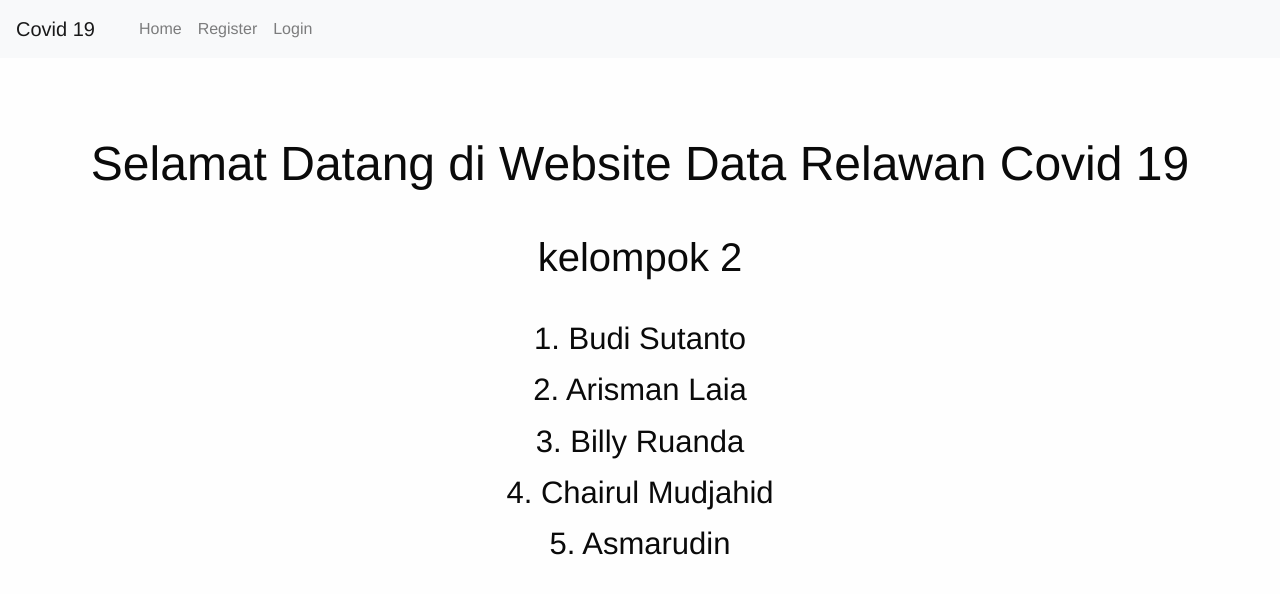
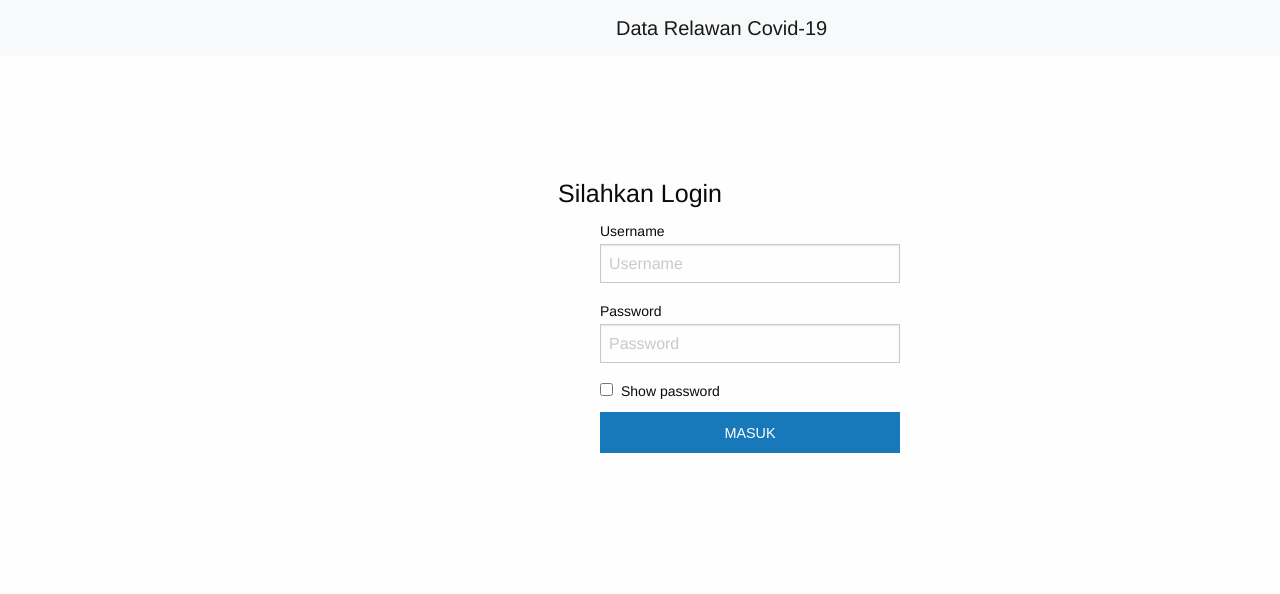
Before and after one commit to budisutanto/UAS, a PHP site: page / in a window 1280 px wide. Shown: the top 594 px of the page. Run offline with PHP 8.4, Linux system fonts and the light colour scheme.

Commit message:
publish file UAS

```diff
--- a/db_phplogin.sql
+++ b/db_phplogin.sql
@@ -3,7 +3,7 @@
 -- https://www.phpmyadmin.net/
 --
 -- Host: 127.0.0.1
--- Generation Time: Jul 16, 2020 at 07:54 PM
+-- Generation Time: Jul 16, 2020 at 10:59 PM
 -- Server version: 10.1.35-MariaDB
 -- PHP Version: 7.2.9
 
@@ -158,7 +158,7 @@ ALTER TABLE `data_relawan`
 -- AUTO_INCREMENT for table `users`
 --
 ALTER TABLE `users`
-  MODIFY `id` int(11) NOT NULL AUTO_INCREMENT, AUTO_INCREMENT=10;
+  MODIFY `id` int(11) NOT NULL AUTO_INCREMENT, AUTO_INCREMENT=11;
 COMMIT;
 
 /*!40101 SET CHARACTER_SET_CLIENT=@OLD_CHARACTER_SET_CLIENT */;
--- a/functions/controller_login.php
+++ b/functions/controller_login.php
@@ -16,11 +16,11 @@ if(isset($_POST['submit']) ){
                 header('Location: home.php');
             }
             else{
-                echo "<script>alert('Data ada yang salah')</script>";
+                echo "<script>alert('Username/Password salah')</script>";
             }
         }
         else{
-            echo "<script>alert('Nama belum terdaftar di database')</script>";
+            echo "<script>alert('Username tidak terdaftar')</script>";
         }
     }
     else{
--- a/functions/controller_user.php
+++ b/functions/controller_user.php
@@ -1,18 +1,4 @@
 <?php
-
-function register_user($nama, $pass)
-{
-    global $link;
-    // mencegah sql injection
-    $nama = mysqli_real_escape_string($link, $nama);
-    $pass = mysqli_real_escape_string($link, $pass);
-    // Encrypt password
-    $pass = password_hash($pass, PASSWORD_DEFAULT);
-    $query = "INSERT INTO users(username, password) VALUES('$nama', '$pass')";
-
-    if (mysqli_query($link, $query)) return true;
-    else return false;
-}
 
 function input_relawan($nama, $alamat, $email, $nohp, $keahlian, $daerah)
 {
@@ -59,21 +45,6 @@ function hapus($id)
     else return false;
 }
 
-// cegah duplikasi username
-function register_cek_username($nama)
-{
-    global $link;
-    // mencegah sql injection
-    $nama = mysqli_real_escape_string($link, $nama);
-
-    $query = "SELECT * FROM users where username = '$nama'";
-
-    if ($result = mysqli_query($link, $query)) {
-        if (mysqli_num_rows($result) == 0) return true;
-        else return false;
-    }
-}
-
 // cek nama terdaftar / belum
 function login_cek_nama($nama)
 {
--- a/index.php
+++ b/index.php
@@ -13,13 +13,20 @@ include("views/header.php");
     </div>
     <br>
     <br>
-    <br><center><h1>Selamat Datang di Website Data Relawan Covid 19</h1><br>
-            <h2>kelompok 2</h2><br>
-            <h3>1. Budi Sutanto </h3>
-            <h3>2. Arisman Laia </h3>
-            <h3>3. Billy Ruanda</h3>
-            <h3>4. Chairul Mudjahid</h3>
-        	<h3>5. Asmarudin <h3></center>
+    <br>
+    <br>
+    <br>
+    <h4 class="text-center">Silahkan Login</h4>
+                <form style="width: 300px; margin-left:600px;  " action="index.php" method="POST">
+                        <label>Username
+                        <input type="text" name="username" placeholder="Username">
+                        </label>
+                        <label>Password
+                        <input type="password" name="password" placeholder="Password">
+                        </label>
+                        <input id="show-password" type="checkbox"><label for="show-password">Show password</label>
+                        <p><input type="submit" name="submit" class="button expanded" value="MASUK"/></p>
+                </form>
 <?php
 include("views/footer.php");
 ?>
--- a/views/header.php
+++ b/views/header.php
@@ -19,23 +19,10 @@
 
         <!--navbar-->
         <nav class="navbar navbar-expand-lg navbar-light bg-light">
-            <a class="navbar-brand" href="#">Covid 19</a>
+            <a class="navbar-brand" style="margin-left:600px;" href="#">Data Relawan Covid-19</a>
             <button class="navbar-toggler" type="button" data-toggle="collapse" data-target="#navbarNav" aria-controls="navbarNav" aria-expanded="false" aria-label="Toggle navigation">
                 <span class="navbar-toggler-icon"></span>
             </button>
-            <div class="collapse navbar-collapse" id="navbarNav">
-                <ul class="navbar-nav">
-                    <li class="nav-item">
-                        <a class="nav-link" href="index.php">Home <span class="sr-only">(current)</span></a>
-                    </li>
-                    <li class="nav-item">
-                        <a class="nav-link" href="register.php">Register</a>
-                    </li>
-                    <li class="nav-item">
-                        <a class="nav-link" href="login.php">Login</a>
-                    </li>
-                </ul>
-            </div>
         </nav>
         <!--end Navbar-->
     </header>
--- a/views/navbar.php
+++ b/views/navbar.php
@@ -20,7 +20,7 @@
 
         <!--navbar-->
         <nav class="navbar navbar-expand-lg navbar-light bg-light">
-            <a class="navbar-brand" href="#">Covid 19</a>
+            <a class="navbar-brand" href="#">Data Relawan Covid 19</a>
             <button class="navbar-toggler" type="button" data-toggle="collapse" data-target="#navbarNav" aria-controls="navbarNav" aria-expanded="false" aria-label="Toggle navigation">
                 <span class="navbar-toggler-icon"></span>
             </button>
```
Also changed, not shown: functions/controller_register.php (deleted, +0 -30 lines), register.php (deleted, +0 -31 lines), README.md.
